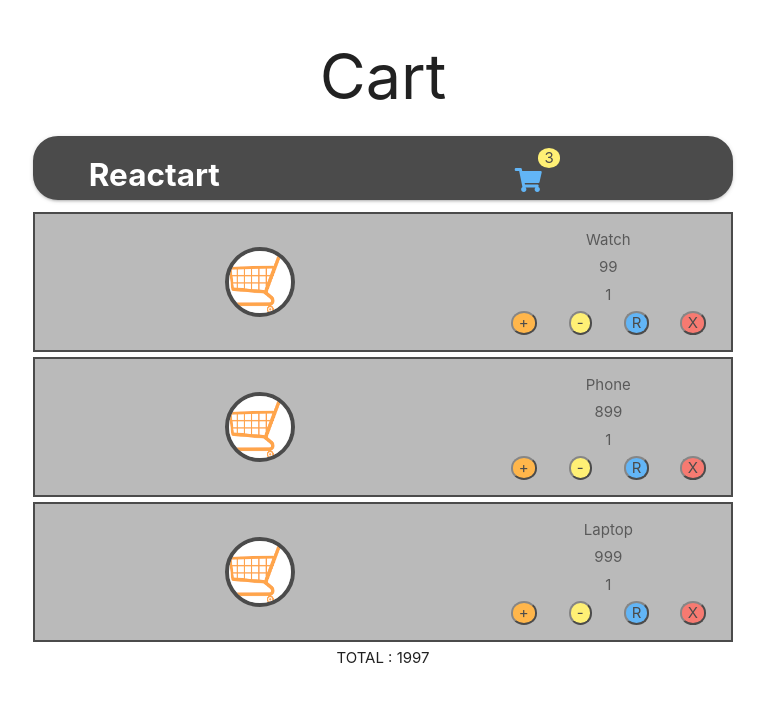
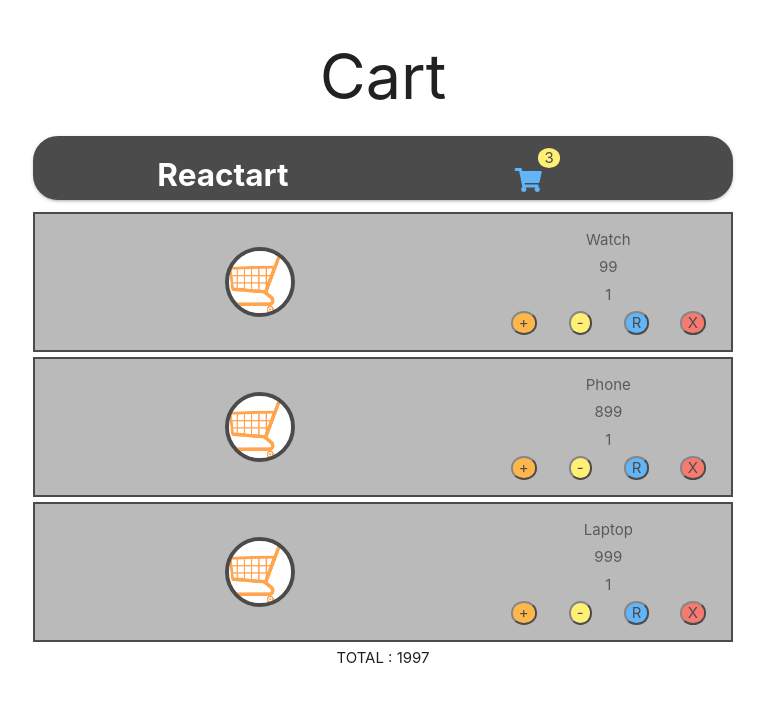
Before and after one commit to GURHARPARTAP-SINGH-DHALIWAL/Reactart, a React (Create React App) app: page / in a window 1280 px wide. Shown: the top 702 px of the page, without its empty margins (257-1022 px from the left). Built offline with nearby package versions, Linux system fonts and the light colour scheme.

Commit message:
Add total price

```diff
--- a/src/index.css
+++ b/src/index.css
@@ -71,7 +71,7 @@ button{
 
 #name{
   display: inline-block;
-  left: 0;
+  left: 10%;
   margin: 0px;
 }
 .count{
```
